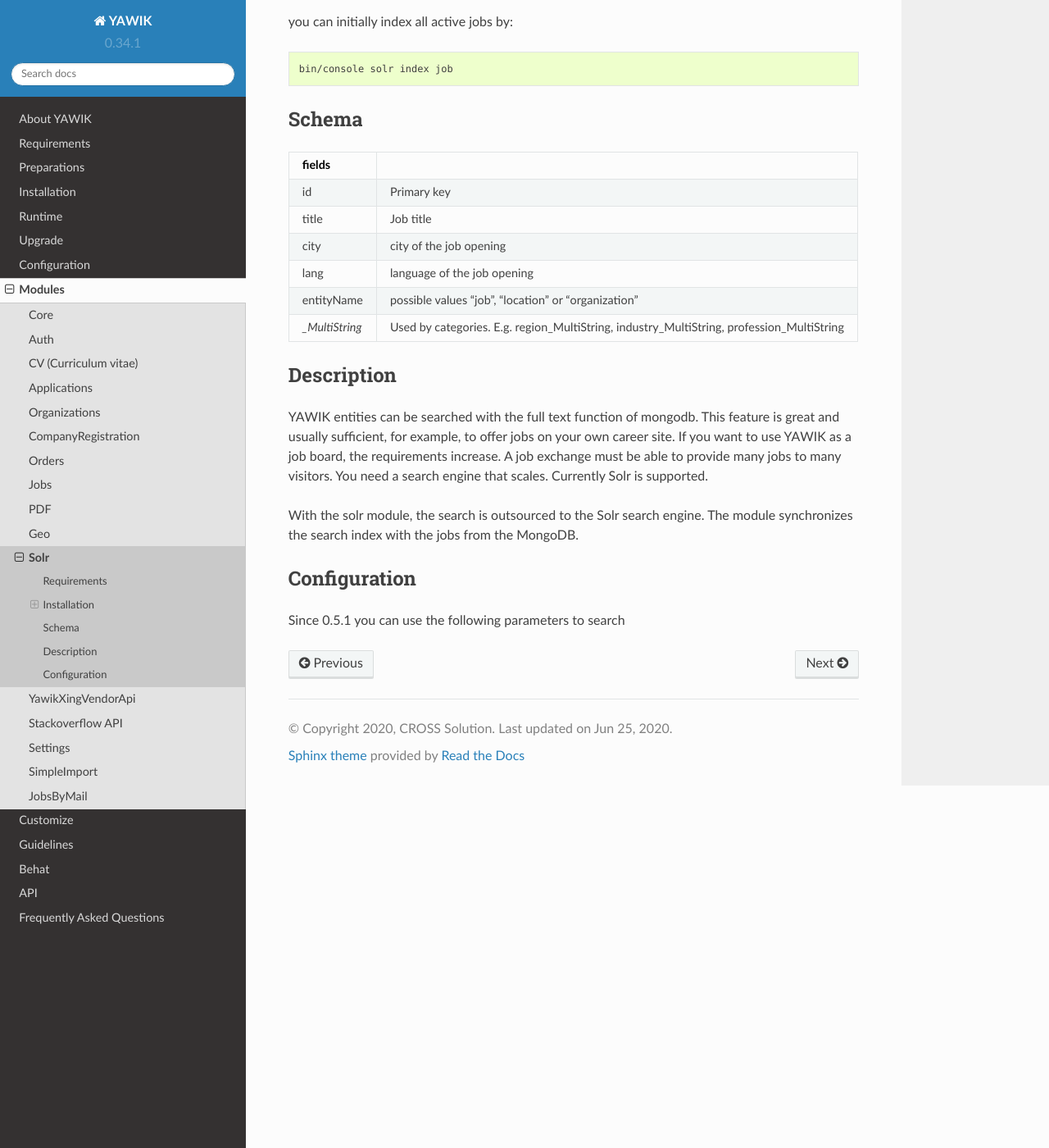
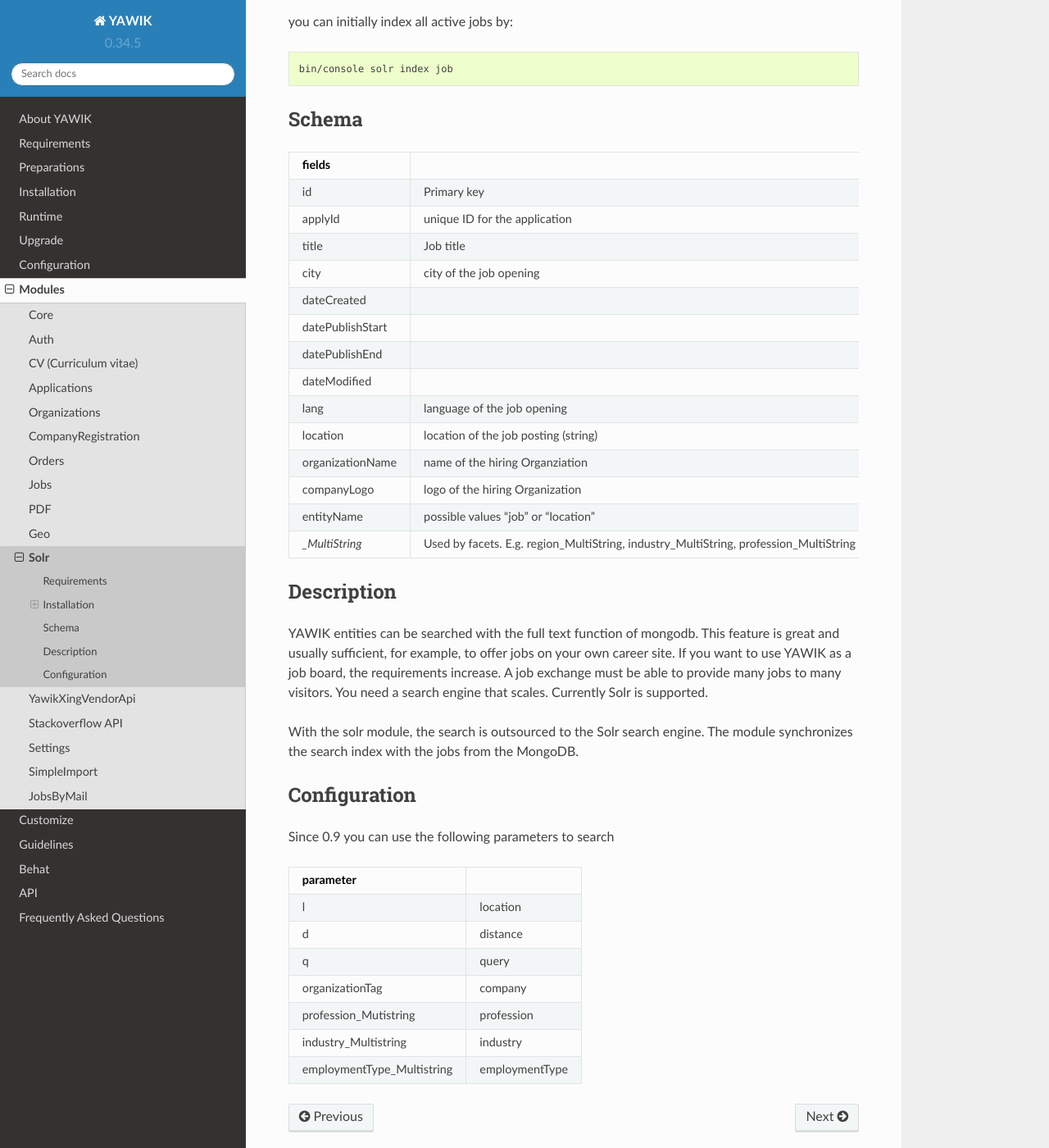
Before and after one commit to cross-solution/YawikDocs, a Sphinx documentation site: the page built from source/modules/solr/index.rst, in a window 1280 px wide and 1400 px high, scrolled down 3523 px. Shown: the whole window at 82% size. Built offline with Sphinx 7.4.7 and the Read the Docs theme 2.0.0, drawn with Linux system fonts in a browser that asks for light colours; a script that is not in the unit is left out; comment, search, counter and statistics services are not loaded.

Commit message:
chore: update version 0.34.5

```diff
--- a/source/conf.py
+++ b/source/conf.py
@@ -68,7 +68,7 @@ copyright = u'2020, CROSS Solution'
 # built documents.
 #
 # The short X.Y version.
-version = '0.34.1'
+version = '0.34.5'
 # The full version, including alpha/beta/rc tags.
 release = '0.34.1'
 
--- a/source/modules/solr/index.rst
+++ b/source/modules/solr/index.rst
@@ -227,11 +227,20 @@ Schema
  fields
 ==================================== ===================================================================================
  id                                   Primary key
+ applyId                              unique ID for the application
  title                                Job title
  city                                 city of the job opening
+ dateCreated
+ datePublishStart
+ datePublishEnd
+ dateModified
  lang                                 language of the job opening
- entityName                           possible values "job", "location" or "organization"
- *_MultiString*                       Used by categories. E.g. region_MultiString, industry_MultiString,
+ location                             location of the job posting (string)
+ organizationName                     name of the hiring Organziation
+ companyLogo                          logo of the hiring Organization
+ entityName                           possible values "job" or "location"
+
+ *_MultiString*                       Used by facets. E.g. region_MultiString, industry_MultiString,
                                       profession_MultiString
 ==================================== ===================================================================================
 
@@ -251,4 +260,17 @@ the jobs from the MongoDB.
 Configuration
 ^^^^^^^^^^^^^
 
-Since 0.5.1 you can use the following parameters to search
+Since 0.9 you can use the following parameters to search
+
+
+==================================== ===================================================================================
+ parameter
+==================================== ===================================================================================
+ l                                    location
+ d                                    distance
+ q                                    query
+ organizationTag                      company
+ profession_Mutistring                profession
+ industry_Multistring                 industry
+ employmentType_Multistring           employmentType
+==================================== ===================================================================================
```
